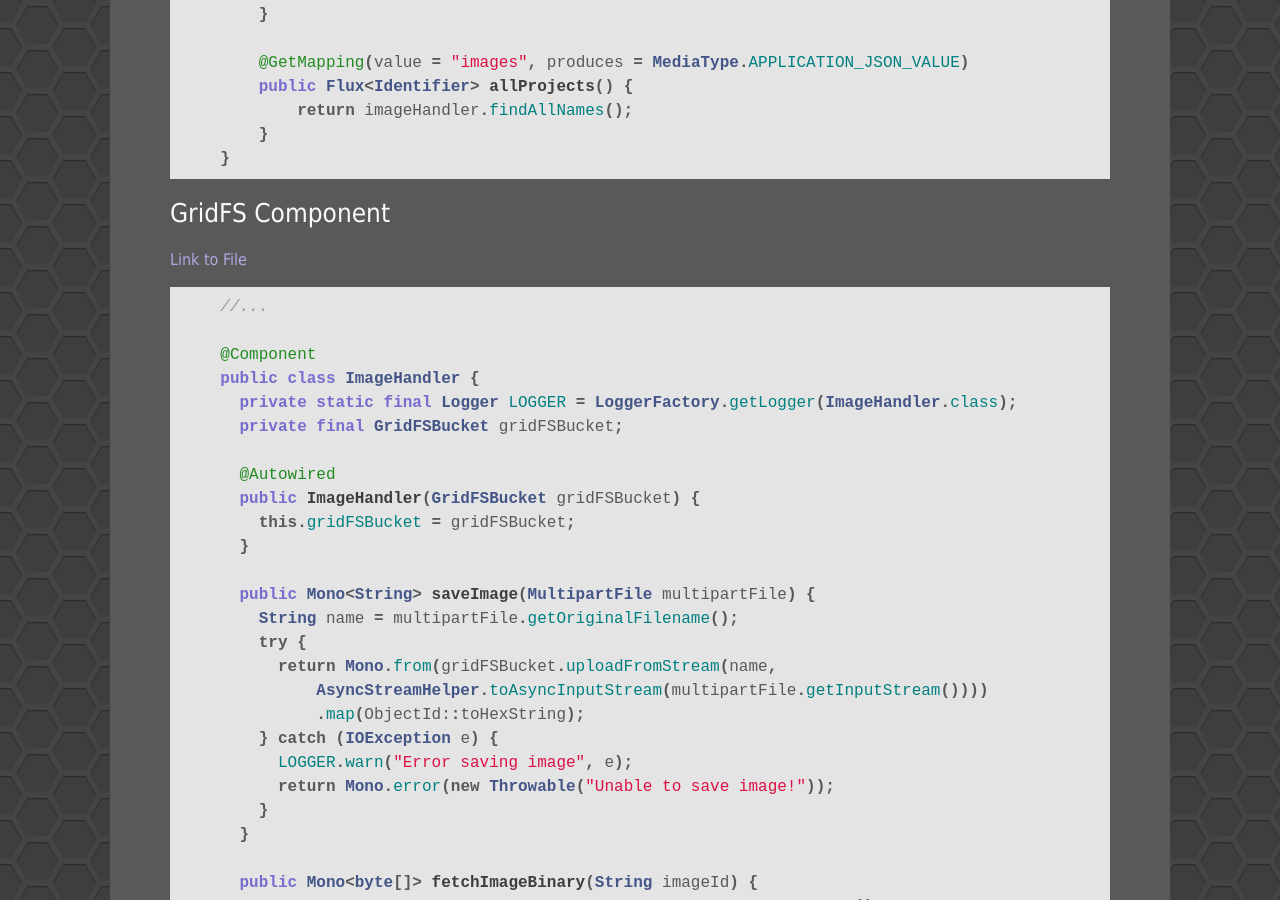
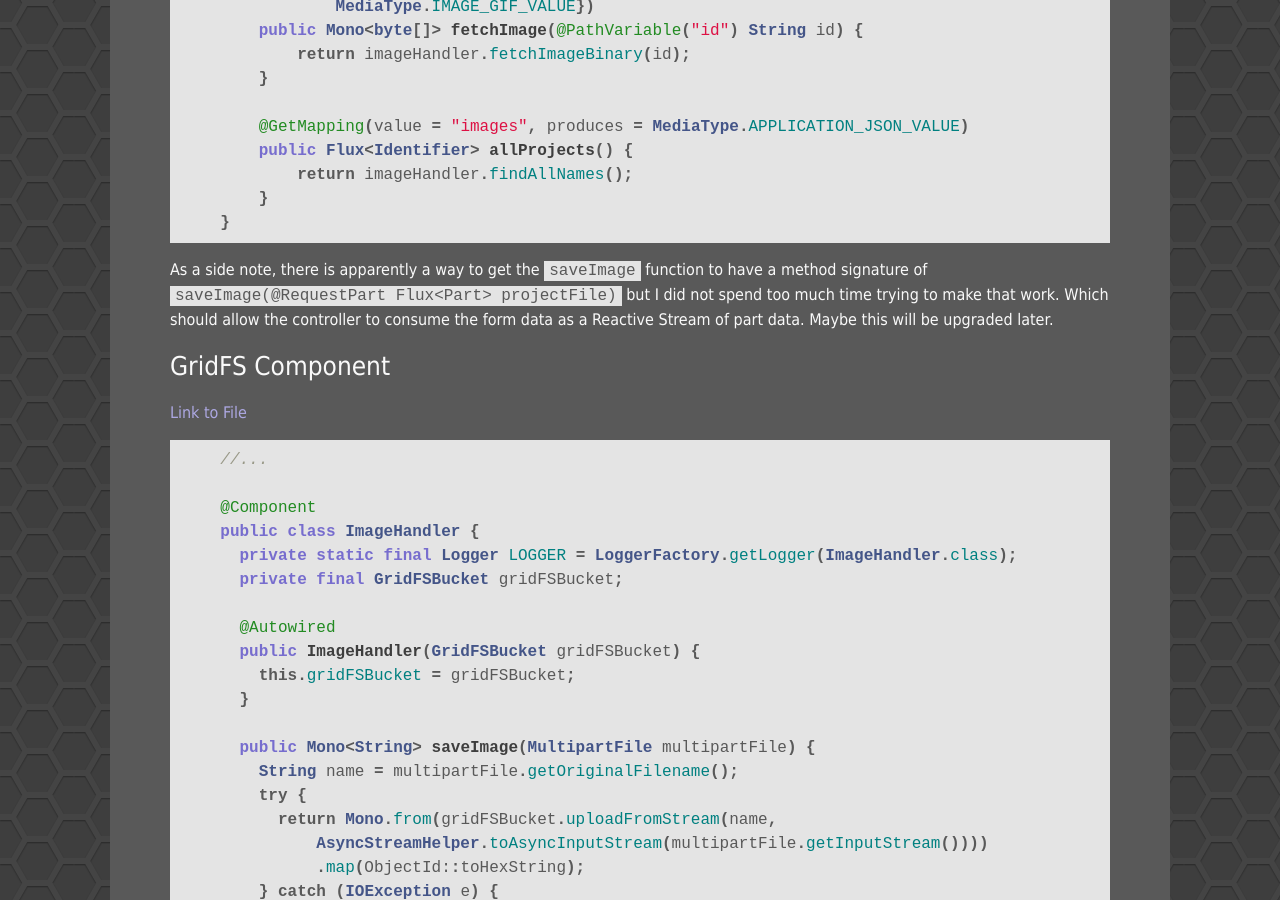
Before and after one commit to Unthrottled/blog, a Jekyll site: the page built from _posts/2017-12-14-Reactive-Mongo-Image-Persistence.md, in a window 1280 px wide and 900 px high, scrolled down 2769 px. Built offline with Jekyll 4.4.1, drawn with Linux system fonts in a browser that asks for light colours; some of the changed text lies outside the part shown.

Commit message:
rest controller words

```diff
--- a/_posts/2017-12-14-Reactive-Mongo-Image-Persistence.md
+++ b/_posts/2017-12-14-Reactive-Mongo-Image-Persistence.md
@@ -46,6 +46,9 @@
 ---
 
 ### Rest Controller
+
+One of the things that will be needed is a REST API that will allow our frontend to persist images.
+The following REST controller is a WebFlux API that exposes a simple CRUD interface using `Mono` and `Flux`.
 
 [Link To File](https://github.com/cyclic-reference/mongo-images/blob/master/web-service/src/main/java/io/acari/images/LandingRestController.java)
 {% highlight java %}
@@ -96,6 +99,9 @@
         }
     }
 {% endhighlight %}
+
+As a side note, there is apparently a way to get the `saveImage` function to have a method signature of `saveImage(@RequestPart Flux<Part> projectFile)` but I did not spend too much time trying to make that work.
+Which should allow the controller to consume the form data as a Reactive Stream of part data. Maybe this will be upgraded later.
 
 ### GridFS Component
 
```
